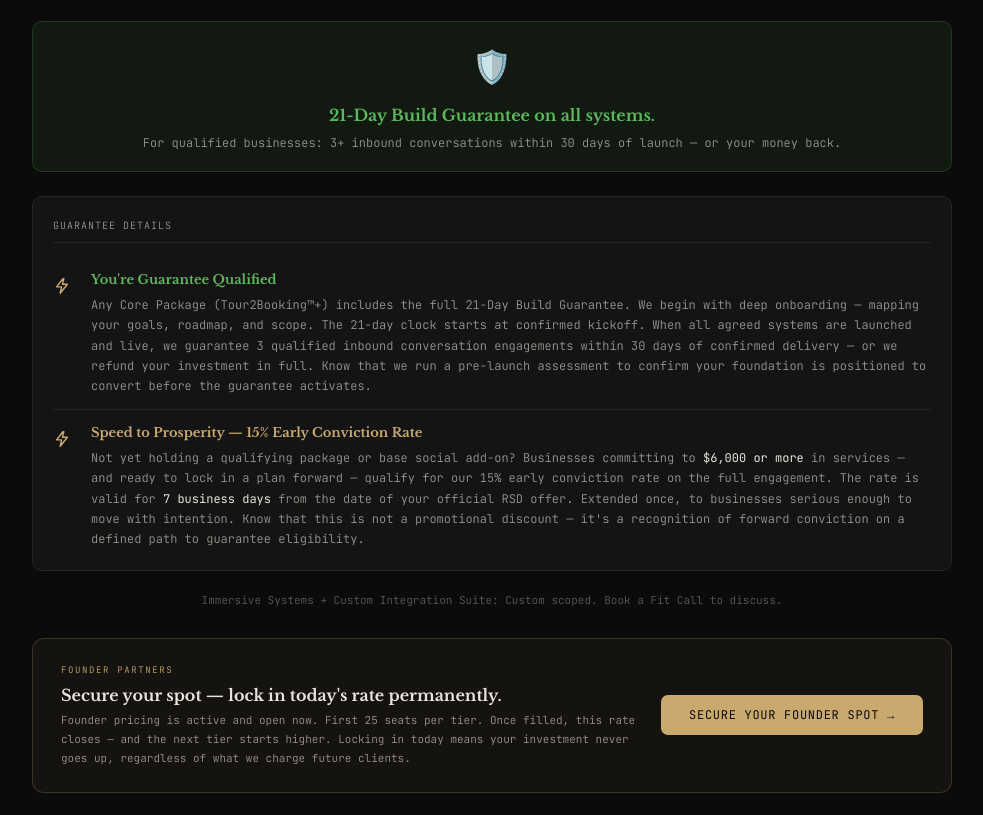
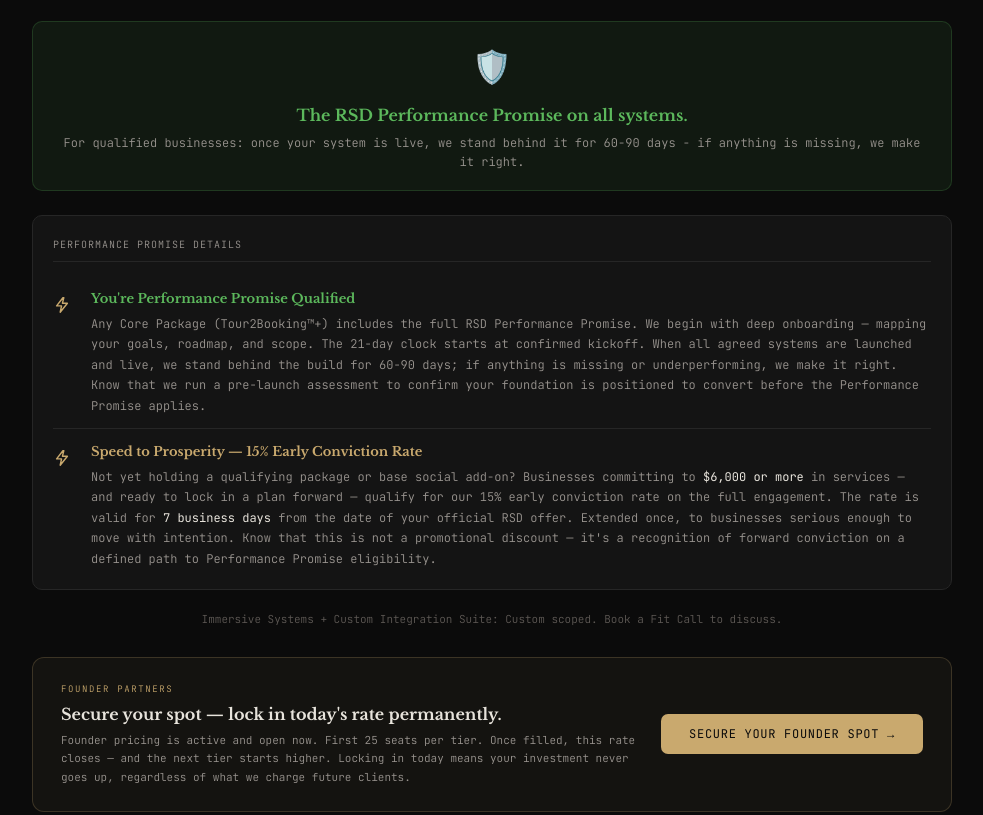
Before and after one commit to ZDJ-VENTURES888/rsd-qualify, a website: page public/pages/rsd-funnel-page-08-packages.html in a window 1280 px wide. Shown: the part 1207-2022 px from the top of the page, without its empty margins (148-1131 px from the left). Drawn offline with nearby package versions, Linux system fonts and the light colour scheme.

Commit message:
copy: page-08 packages money-back -> Performance Promise

```diff
--- a/public/pages/rsd-funnel-page-08-packages.html
+++ b/public/pages/rsd-funnel-page-08-packages.html
@@ -246,24 +246,24 @@ h2{font-family:var(--fd);font-size:clamp(20px,4vw,30px);font-weight:700;line-hei
 
   <div class="guarantee">
     <span class="guarantee-icon">🛡️</span>
-    <div class="guarantee-text">21-Day Build Guarantee on all systems.</div>
-    <div class="guarantee-sub">For qualified businesses: 3+ inbound conversations within 30 days of launch — or your money back.</div>
+    <div class="guarantee-text">The RSD Performance Promise on all systems.</div>
+    <div class="guarantee-sub">For qualified businesses: once your system is live, we stand behind it for 60-90 days - if anything is missing, we make it right.</div>
   </div>
 
   <div class="tier-guar">
-    <div class="tg-hdr">Guarantee Details</div>
+    <div class="tg-hdr">Performance Promise Details</div>
     <div class="tg-row tg-qual">
       <div class="tg-ico"><svg class="sec-ico" viewBox="0 0 20 20" width="18" height="18" fill="none" stroke="currentColor" stroke-width="1.6" stroke-linejoin="round" aria-hidden="true"><polygon points="11,2 4,11 9.5,11 8,18 16,8 10.5,8 12,2"></polygon></svg></div>
       <div class="tg-body">
-        <div class="tg-lbl">You're Guarantee Qualified</div>
-        <div class="tg-txt">Any Core Package (Tour2Booking™+) includes the full 21-Day Build Guarantee. We begin with deep onboarding — mapping your goals, roadmap, and scope. The 21-day clock starts at confirmed kickoff. When all agreed systems are launched and live, we guarantee 3 qualified inbound conversation engagements within 30 days of confirmed delivery — or we refund your investment in full. Know that we run a pre-launch assessment to confirm your foundation is positioned to convert before the guarantee activates.</div>
+        <div class="tg-lbl">You're Performance Promise Qualified</div>
+        <div class="tg-txt">Any Core Package (Tour2Booking™+) includes the full RSD Performance Promise. We begin with deep onboarding — mapping your goals, roadmap, and scope. The 21-day clock starts at confirmed kickoff. When all agreed systems are launched and live, we stand behind the build for 60-90 days; if anything is missing or underperforming, we make it right. Know that we run a pre-launch assessment to confirm your foundation is positioned to convert before the Performance Promise applies.</div>
       </div>
     </div>
     <div class="tg-row tg-promo">
       <div class="tg-ico"><svg class="sec-ico" viewBox="0 0 20 20" width="18" height="18" fill="none" stroke="currentColor" stroke-width="1.6" stroke-linejoin="round" aria-hidden="true"><polygon points="11,2 4,11 9.5,11 8,18 16,8 10.5,8 12,2"></polygon></svg></div>
       <div class="tg-body">
         <div class="tg-lbl">Speed to Prosperity — 15% Early Conviction Rate</div>
-        <div class="tg-txt">Not yet holding a qualifying package or base social add-on? Businesses committing to <strong>$6,000 or more</strong> in services — and ready to lock in a plan forward — qualify for our 15% early conviction rate on the full engagement. The rate is valid for <strong>7 business days</strong> from the date of your official RSD offer. Extended once, to businesses serious enough to move with intention. Know that this is not a promotional discount — it's a recognition of forward conviction on a defined path to guarantee eligibility.</div>
+        <div class="tg-txt">Not yet holding a qualifying package or base social add-on? Businesses committing to <strong>$6,000 or more</strong> in services — and ready to lock in a plan forward — qualify for our 15% early conviction rate on the full engagement. The rate is valid for <strong>7 business days</strong> from the date of your official RSD offer. Extended once, to businesses serious enough to move with intention. Know that this is not a promotional discount — it's a recognition of forward conviction on a defined path to Performance Promise eligibility.</div>
       </div>
     </div>
   </div>
@@ -336,7 +336,7 @@ h2{font-family:var(--fd);font-size:clamp(20px,4vw,30px);font-weight:700;line-hei
           <div class="phase-num">03</div>
           <div class="phase-body">
             <div class="phase-title">AlwaysOn Activation <span>Days 22—30</span></div>
-            <div class="phase-desc">AlwaysOn visibility loop activated. Automated lead routing and nurture engaged. Full system QA and live testing. 21-Day Guarantee clock starts at launch. Weekly check-in through Day 30.</div>
+            <div class="phase-desc">AlwaysOn visibility loop activated. Automated lead routing and nurture engaged. Full system QA and live testing. Performance Promise window (60-90 days) begins at launch. Weekly check-in through Day 30.</div>
           </div>
         </div>
       </div>
@@ -363,7 +363,7 @@ h2{font-family:var(--fd);font-size:clamp(20px,4vw,30px);font-weight:700;line-hei
           <div class="phase-num">03</div>
           <div class="phase-body">
             <div class="phase-title">Integration, Testing & Go-Live <span>Days 29—45</span></div>
-            <div class="phase-desc">Full system integration: Digital Twin / avatar live. Nurture sequences active. End-to-end testing across all channels. Performance baseline established. 21-Day Guarantee clock starts at confirmed launch. 30-day hypercare support period included.</div>
+            <div class="phase-desc">Full system integration: Digital Twin / avatar live. Nurture sequences active. End-to-end testing across all channels. Performance baseline established. Performance Promise window (60-90 days) begins at confirmed launch. 30-day hypercare support period included.</div>
           </div>
         </div>
       </div>
```
